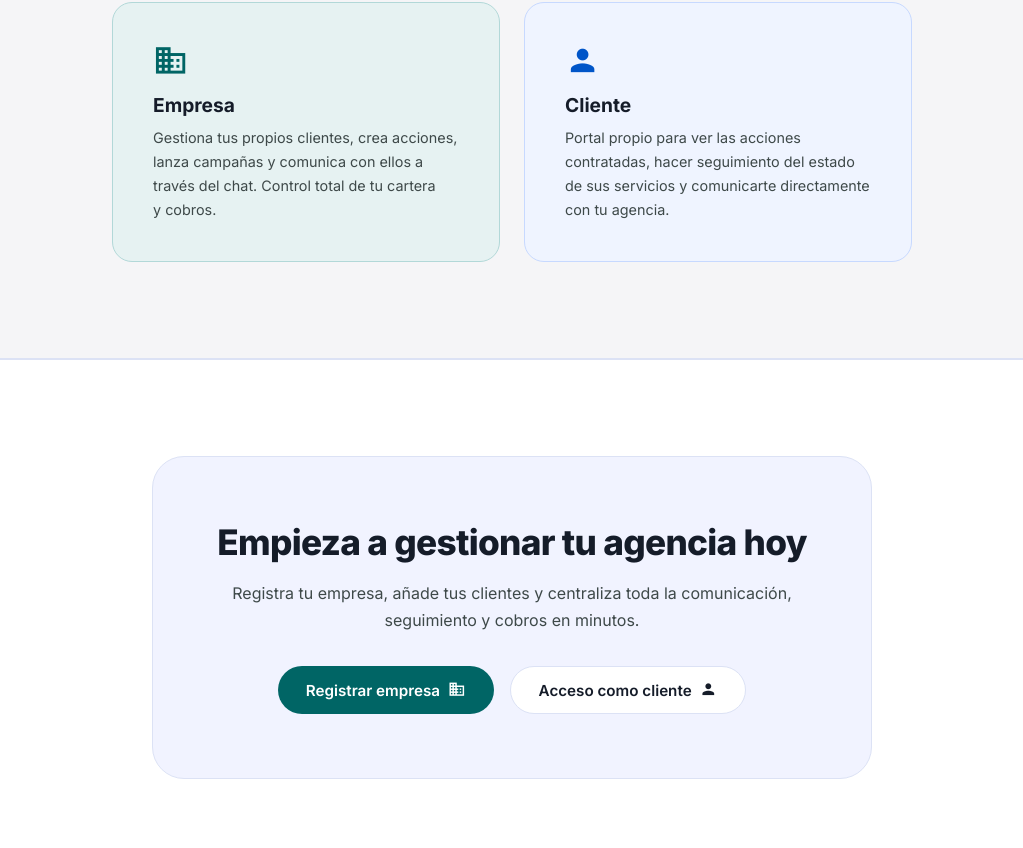
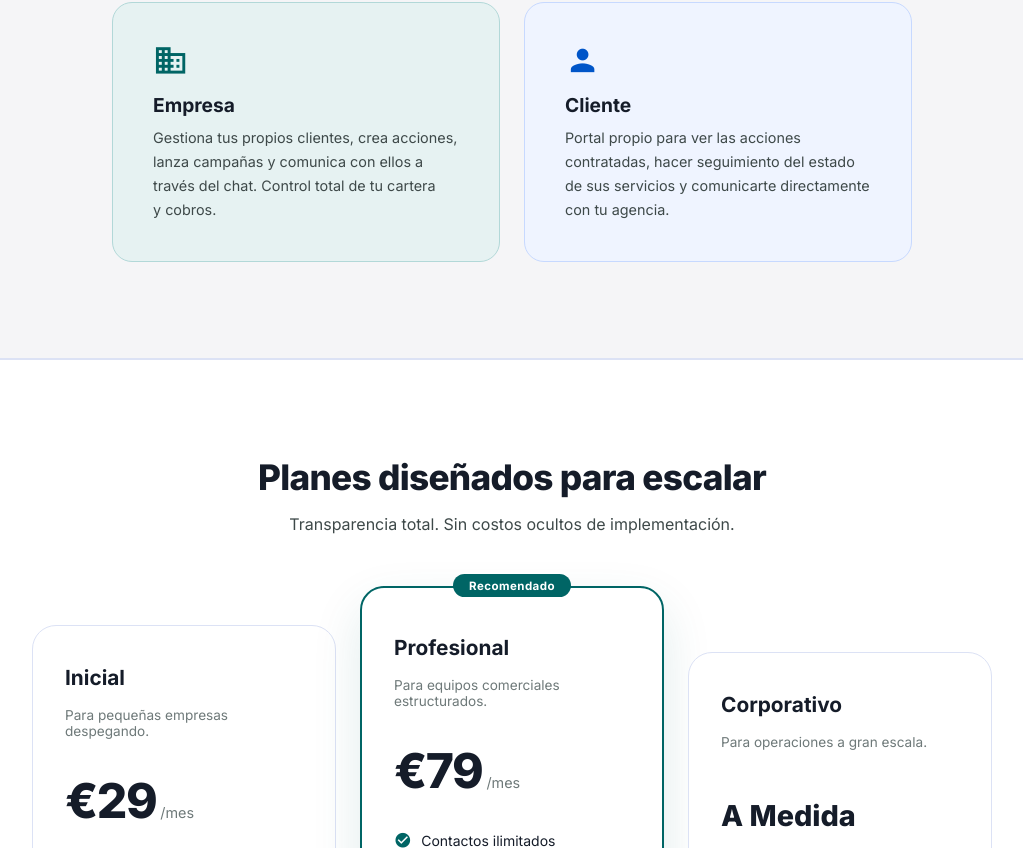
Before and after one commit to acardenast/CRMarketing, an Angular app in the folder frontend/: page / in a window 1280 px wide. Shown: the part 1952-2800 px from the top of the page, without its empty margins (128-1151 px from the left). Built offline with nearby package versions, Linux system fonts and the light colour scheme.

Commit message:
feat: añadir sección de precios en landing y corregir error 404 en ruta raíz

```diff
--- a/frontend/src/app/app.ts
+++ b/frontend/src/app/app.ts
@@ -4,8 +4,6 @@ import { CommonModule } from '@angular/common';
 import { SidebarComponent } from './shared/sidebar/sidebar.component';
 import { AuthService } from './services/auth.service';
 import { filter } from 'rxjs/operators';
-
-const NO_SIDEBAR_ROUTES = ['/', '/login', '/registro'];
 
 @Component({
   selector: 'app-root',
@@ -22,8 +20,9 @@ export class AppComponent implements OnInit {
       .pipe(filter(e => e instanceof NavigationEnd))
       .subscribe((e: NavigationEnd) => {
         const url = e.urlAfterRedirects;
-        const isPublic = url === '/' || NO_SIDEBAR_ROUTES.some(p => url.startsWith(p) && p !== '/');
-        this.showSidebar.set(!isPublic);
+        // Mostrar sidebar solo en rutas privadas (no en landing, login ni registro)
+        const isPrivate = url !== '/' && !url.startsWith('/login') && !url.startsWith('/registro');
+        this.showSidebar.set(isPrivate);
       });
   }
 
--- a/frontend/src/app/landing/landing.component.css
+++ b/frontend/src/app/landing/landing.component.css
@@ -57,8 +57,6 @@
 .mockup-dot.red { background: #ff5f57; } .mockup-dot.yellow { background: #ffbd2e; } .mockup-dot.green { background: #28c840; }
 .mockup-title { font-size: 0.72rem; font-weight: 500; color: #6e7979; margin-left: 0.5rem; }
 .mockup-body { padding: 1rem; display: flex; flex-direction: column; gap: 0.75rem; }
-
-/* Stats row */
 .mockup-stats { display: grid; grid-template-columns: repeat(3, 1fr); gap: 0.6rem; }
 .stat-card { background: #f1f3ff; border-radius: 0.5rem; padding: 0.7rem; }
 .stat-card.accent { background: #006565; }
@@ -69,8 +67,6 @@
 .stat-val { display: block; font-size: 1rem; font-weight: 700; color: #151c29; }
 .stat-card.accent .stat-val { color: white; }
 .stat-card.warn .stat-val { color: #c07000; }
-
-/* Money section */
 .mockup-money { background: #f9f9ff; border-radius: 0.5rem; padding: 0.75rem; border: 1px solid #e8eeff; display: flex; flex-direction: column; gap: 0.4rem; }
 .money-row { display: flex; justify-content: space-between; align-items: center; font-size: 0.68rem; }
 .money-label { color: #6e7979; font-weight: 500; }
@@ -80,8 +76,6 @@
 .money-pct { background: #e8eeff; color: #006565; font-size: 0.6rem; font-weight: 700; padding: 0.1rem 0.3rem; border-radius: 4px; }
 .money-bar { height: 6px; background: #e8eeff; border-radius: 3px; overflow: hidden; }
 .money-fill { height: 100%; background: #006565; border-radius: 3px; }
-
-/* List */
 .mockup-list { display: flex; flex-direction: column; gap: 0.5rem; }
 .mockup-row { display: flex; align-items: center; gap: 0.6rem; padding: 0.4rem; border-radius: 0.375rem; background: #f9f9ff; }
 .mockup-avatar { width: 24px; height: 24px; border-radius: 50%; background: linear-gradient(135deg, #006565, #76d6d5); flex-shrink: 0; }
@@ -89,8 +83,6 @@
 .mockup-line { height: 5px; border-radius: 3px; background: #e8eeff; }
 .mockup-line.long { width: 70%; } .mockup-line.short { width: 40%; }
 .mockup-badge { width: 36px; height: 16px; border-radius: 9999px; background: #e8eeff; }
-
-/* Floating card */
 .float-card { position: absolute; bottom: -1.5rem; left: -1.5rem; background: white; border-radius: 1rem; padding: 0.85rem 1rem; box-shadow: 0 12px 30px rgba(0,0,0,0.1); border: 1px solid #dce2f5; display: flex; align-items: center; gap: 0.75rem; z-index: 2; transition: transform 0.3s; }
 .float-card:hover { transform: translateY(-4px); }
 .float-icon { color: #006565; font-size: 1.4rem !important; }
@@ -126,8 +118,63 @@
 .role-nombre { font-size: 1.2rem; font-weight: 700; color: #151c29; margin: 0 0 0.6rem; }
 .role-desc { font-size: 0.9rem; color: #3e4949; line-height: 1.65; margin: 0; }
 
+/* PRECIOS */
+.pricing-section { padding: 6rem 2rem; background: white; border-top: 1px solid #dce2f5; }
+.pricing-grid {
+  display: grid;
+  grid-template-columns: 1fr 1fr 1fr;
+  gap: 1.5rem;
+  align-items: center;
+  max-width: 960px;
+  margin: 0 auto;
+}
+.plan-card {
+  background: white;
+  border: 1px solid #dce2f5;
+  border-radius: 1.5rem;
+  padding: 2.5rem 2rem;
+  display: flex;
+  flex-direction: column;
+  gap: 1rem;
+  transition: all 0.3s;
+  position: relative;
+}
+.plan-card:hover { transform: translateY(-4px); box-shadow: 0 16px 40px rgba(0,0,0,0.08); }
+.plan-card.featured {
+  border: 2px solid #006565;
+  padding: 3rem 2rem;
+  box-shadow: 0 20px 50px rgba(0,101,101,0.12);
+  transform: translateY(-8px);
+}
+.plan-card.featured:hover { transform: translateY(-12px); }
+.plan-badge {
+  position: absolute;
+  top: -14px; left: 50%; transform: translateX(-50%);
+  background: #006565; color: white;
+  font-size: 0.72rem; font-weight: 700; letter-spacing: 0.04em;
+  padding: 0.3rem 1rem; border-radius: 9999px;
+  white-space: nowrap;
+}
+.plan-name { font-size: 1.3rem; font-weight: 700; color: #151c29; margin: 0; }
+.plan-desc { font-size: 0.85rem; color: #6e7979; margin: 0; min-height: 2.5rem; }
+.plan-price { display: flex; align-items: baseline; gap: 0.25rem; margin: 0.5rem 0; }
+.plan-amount { font-size: 3rem; font-weight: 800; color: #151c29; letter-spacing: -0.03em; }
+.plan-amount-custom { font-size: 1.8rem; font-weight: 800; color: #151c29; }
+.plan-period { font-size: 0.9rem; color: #6e7979; }
+.plan-features { list-style: none; padding: 0; margin: 0.5rem 0; display: flex; flex-direction: column; gap: 0.75rem; flex: 1; }
+.plan-features li { display: flex; align-items: center; gap: 0.6rem; font-size: 0.875rem; color: #151c29; }
+.check-icon { font-size: 1.1rem !important; color: #006565; }
+.plan-btn {
+  width: 100%; padding: 0.85rem; border-radius: 9999px;
+  font-size: 0.9rem; font-weight: 600; cursor: default;
+  border: none; transition: all 0.2s;
+  margin-top: auto;
+}
+.plan-btn.outline { background: transparent; border: 1.5px solid #dce2f5; color: #006565; }
+.plan-btn.primary { background: #006565; color: white; }
+
 /* CTA */
-.cta-section { padding: 6rem 2rem; border-top: 1px solid #dce2f5; background: white; }
+.cta-section { padding: 6rem 2rem; border-top: 1px solid #dce2f5; background: #f9f9ff; }
 .cta-box { max-width: 720px; margin: 0 auto; text-align: center; background: #f1f3ff; border: 1px solid #dce2f5; border-radius: 2rem; padding: 4rem 3rem; }
 .cta-title { font-size: 2.2rem; font-weight: 800; color: #151c29; letter-spacing: -0.02em; margin: 0 0 1rem; }
 .cta-sub { font-size: 1rem; color: #3e4949; line-height: 1.7; margin: 0 0 2rem; }
@@ -149,6 +196,8 @@
   .hero-title { font-size: 2.4rem; }
   .features-grid { grid-template-columns: 1fr 1fr; }
   .roles-grid { grid-template-columns: 1fr; }
+  .pricing-grid { grid-template-columns: 1fr; max-width: 400px; }
+  .plan-card.featured { transform: none; }
   .cta-box { padding: 3rem 1.5rem; }
   .footer-inner { flex-direction: column; align-items: flex-start; }
 }
--- a/frontend/src/app/landing/landing.component.html
+++ b/frontend/src/app/landing/landing.component.html
@@ -140,6 +140,70 @@
   </div>
 </section>
 
+<!-- PRECIOS -->
+<section class="pricing-section">
+  <div class="section-inner">
+    <div class="section-header">
+      <h2 class="section-title">Planes diseñados para escalar</h2>
+      <p class="section-sub">Transparencia total. Sin costos ocultos de implementación.</p>
+    </div>
+    <div class="pricing-grid">
+
+      <!-- Plan Inicial -->
+      <div class="plan-card">
+        <h3 class="plan-name">Inicial</h3>
+        <p class="plan-desc">Para pequeñas empresas despegando.</p>
+        <div class="plan-price">
+          <span class="plan-amount">€29</span>
+          <span class="plan-period">/mes</span>
+        </div>
+        <ul class="plan-features">
+          <li><span class="material-icons check-icon">check_circle</span> Hasta 2.000 contactos</li>
+          <li><span class="material-icons check-icon">check_circle</span> 1 Pipeline visual</li>
+          <li><span class="material-icons check-icon">check_circle</span> Chat con archivos</li>
+          <li><span class="material-icons check-icon">check_circle</span> Soporte por email</li>
+        </ul>
+        <button class="plan-btn outline" disabled>Comenzar gratis</button>
+      </div>
+
+      <!-- Plan Profesional (destacado) -->
+      <div class="plan-card featured">
+        <div class="plan-badge">Recomendado</div>
+        <h3 class="plan-name">Profesional</h3>
+        <p class="plan-desc">Para equipos comerciales estructurados.</p>
+        <div class="plan-price">
+          <span class="plan-amount">€79</span>
+          <span class="plan-period">/mes</span>
+        </div>
+        <ul class="plan-features">
+          <li><span class="material-icons check-icon">check_circle</span> Contactos ilimitados</li>
+          <li><span class="material-icons check-icon">check_circle</span> Acciones y campañas ilimitadas</li>
+          <li><span class="material-icons check-icon">check_circle</span> Control de cobros avanzado</li>
+          <li><span class="material-icons check-icon">check_circle</span> Archivos compartidos</li>
+          <li><span class="material-icons check-icon">check_circle</span> Soporte prioritario 24/7</li>
+        </ul>
+        <button class="plan-btn primary" disabled>Prueba de 14 días</button>
+      </div>
+
+      <!-- Plan Corporativo -->
+      <div class="plan-card">
+        <h3 class="plan-name">Corporativo</h3>
+        <p class="plan-desc">Para operaciones a gran escala.</p>
+        <div class="plan-price">
+          <span class="plan-amount-custom">A Medida</span>
+        </div>
+        <ul class="plan-features">
+          <li><span class="material-icons check-icon">check_circle</span> Múltiples equipos</li>
+          <li><span class="material-icons check-icon">check_circle</span> API &amp; Integraciones custom</li>
+          <li><span class="material-icons check-icon">check_circle</span> Account Manager dedicado</li>
+        </ul>
+        <button class="plan-btn outline" disabled>Contactar ventas</button>
+      </div>
+
+    </div>
+  </div>
+</section>
+
 <!-- CTA FINAL -->
 <section class="cta-section">
   <div class="cta-box">
```
